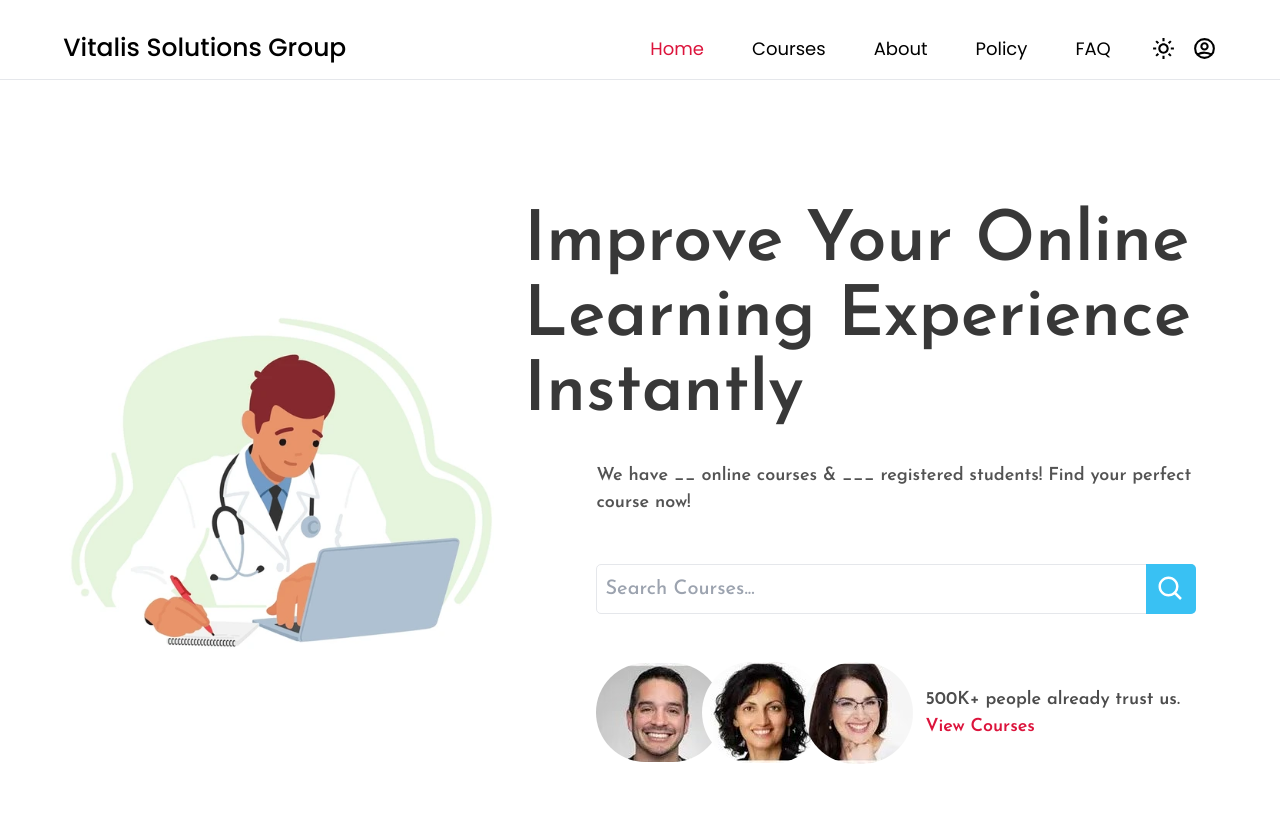
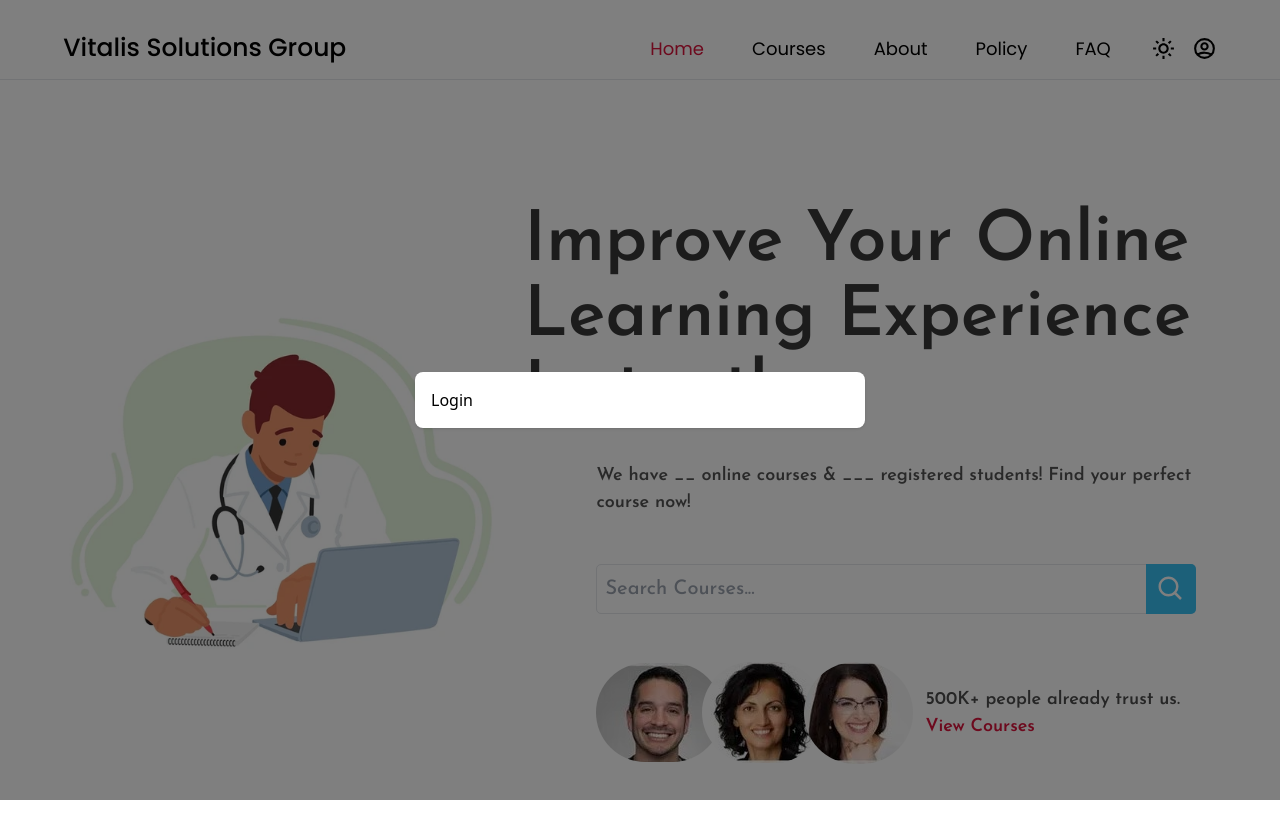
Before and after one commit to undahveeti/mern-LMS-vitalis, a Next.js app in the folder client/: page / in a window 1280 px wide. Both pictures are taken after a click on the icon 1204 px from the left and 48 px from the top of the page. Shown: the top 838 px of the page. Built offline with nearby package versions, Linux system fonts and the light colour scheme.

Commit message:
login route and custom modal implemented

```diff
--- /dev/null
+++ b/client/app/components/Auth/Login.tsx
@@ -0,0 +1,11 @@
+import React from 'react'
+
+type Props = {}
+
+const Login = (props: Props) => {
+  return (
+    <div>Login</div>
+  )
+}
+
+export default Login
--- a/client/app/components/Header.tsx
+++ b/client/app/components/Header.tsx
@@ -1,22 +1,25 @@
-'use client';
+"use client";
 
-import Link from 'next/link';
-import React, { FC, useState, useEffect } from 'react';
-import NavItems from '../utils/NavItems';
-import { HiOutlineMenuAlt3, HiOutlineUserCircle } from 'react-icons/hi';
-import { ThemeSwitcher } from '../utils/ThemeSwitcher';
+import Link from "next/link";
+import React, { FC, useState, useEffect } from "react";
+import NavItems from "../utils/NavItems";
+import { HiOutlineMenuAlt3, HiOutlineUserCircle } from "react-icons/hi";
+import { ThemeSwitcher } from "../utils/ThemeSwitcher";
+import CustomModal from "../utils/CustomModal";
+import Login from "../components/Auth/Login";
 
 type Props = {
   open: boolean;
   setOpen: (open: boolean) => void;
   activeItem: number;
+  route: string;
+  setRoute: (route: string) => void;
 };
 
-const Header: FC<Props> = ({ activeItem, setOpen }) => {
+const Header: FC<Props> = ({ activeItem, setOpen, route, open, setRoute }) => {
   const [active, setActive] = useState(false);
   const [openSidebar, setOpenSidebar] = useState(false);
   const [mounted, setMounted] = useState(false);
-
 
   // Handle scroll to apply "active" state
   useEffect(() => {
@@ -24,15 +27,15 @@ const Header: FC<Props> = ({ activeItem, setOpen }) => {
       setActive(window.scrollY > 85);
     };
 
-    window.addEventListener('scroll', handleScroll);
+    window.addEventListener("scroll", handleScroll);
     return () => {
-      window.removeEventListener('scroll', handleScroll);
+      window.removeEventListener("scroll", handleScroll);
     };
   }, []);
 
   // Close sidebar when clicking outside
   const handleClose = (e: any) => {
-    if (e.target.id === 'screen') {
+    if (e.target.id === "screen") {
       setOpenSidebar(false);
     }
   };
@@ -43,8 +46,8 @@ const Header: FC<Props> = ({ activeItem, setOpen }) => {
       <div
         className={`${
           active
-            ? 'dark:bg-opacity-50 bg-white dark:bg-gradient-to-b dark:from-gray-900 dark:to-customBlue fixed top-0 left-0 w-full h-[80px] z-[80] border-b dark:border-[#ffffff1c] shadow-xl transition duration-500'
-            : 'w-full border-b dark:border-[#ffffff1c] h-[80px] z-[80] dark:shadow'
+            ? "dark:bg-opacity-50 bg-white dark:bg-gradient-to-b dark:from-gray-900 dark:to-customBlue fixed top-0 left-0 w-full h-[80px] z-[80] border-b dark:border-[#ffffff1c] shadow-xl transition duration-500"
+            : "w-full border-b dark:border-[#ffffff1c] h-[80px] z-[80] dark:shadow"
         }`}
       >
         <div className="w-[95%] 800px:w-[92%] m-auto py-2 h-full">
@@ -52,7 +55,7 @@ const Header: FC<Props> = ({ activeItem, setOpen }) => {
             {/* Logo */}
             <div>
               <Link
-                href={'/'}
+                href={"/"}
                 className="text-[25px] font-Poppins font-[500] text-black dark:text-white"
               >
                 Vitalis Solutions Group
@@ -78,8 +81,6 @@ const Header: FC<Props> = ({ activeItem, setOpen }) => {
             </div>
           </div>
         </div>
-      </div>
-
         {/* Mobile Sidebar */}
         {openSidebar && (
           <div
@@ -103,6 +104,26 @@ const Header: FC<Props> = ({ activeItem, setOpen }) => {
           </div>
         )}
       </div>
+      {
+        route === "Login" && (
+          <>
+          {
+            open && (
+              <CustomModal
+
+              open={open}
+              setOpen={setOpen}
+              setRoute={setRoute}
+              activeItem={activeItem}
+              component={Login}
+              />
+            )
+          }
+          </>
+        )
+      }
+
+    </div>
   );
 };
 
--- a/client/app/page.tsx
+++ b/client/app/page.tsx
@@ -10,6 +10,7 @@ interface Props {}
 const Page: FC<Props> = (props) => {
     const [open,setOpen] = useState(false);
     const [activeItem,setActiveItem] = useState(0);
+    const [route,setRoute] = useState("Login");
 
     return (
       <div>
@@ -22,6 +23,8 @@ const Page: FC<Props> = (props) => {
           open = {open}
           setOpen = {setOpen}
           activeItem = {activeItem}
+          setRoute={setRoute}
+          route={route}
         />
       <Hero />
       </div>
--- /dev/null
+++ b/client/app/utils/CustomModal.tsx
@@ -0,0 +1,30 @@
+import React, {FC} from 'react'
+import {Box, Modal} from "@mui/material";
+
+type Props = {
+  open: boolean;
+  setOpen: (open: boolean) => void;
+  activeItem: any;
+  component: any;
+  setRoute?: (route: string) => void;
+}
+
+const CustomModal: FC<Props> = ({open, setOpen, setRoute, component: Component}) => {
+  return (
+    <Modal
+    open={open}
+    onClose={() => setOpen(false)}
+    aria-labelledby="modal-modal-title"
+    aria-describedby="modal-modal-description"
+    >
+      <Box
+      className="absolute top-[50%] left-[50%] -translate-x-1/2 -translate-y-1/2 w-[95%] m-auto  800px:w-[450px] bg-white dark:bg-slate-900 rounded-[8px] shadow p-4 outline-none"
+      >
+        <Component setOpen={setOpen} setRoute={setRoute}/>
+      </Box>
+
+    </Modal>
+  )
+}
+
+export default CustomModal
```
Lines whose indentation alone changed are shown as unchanged.
